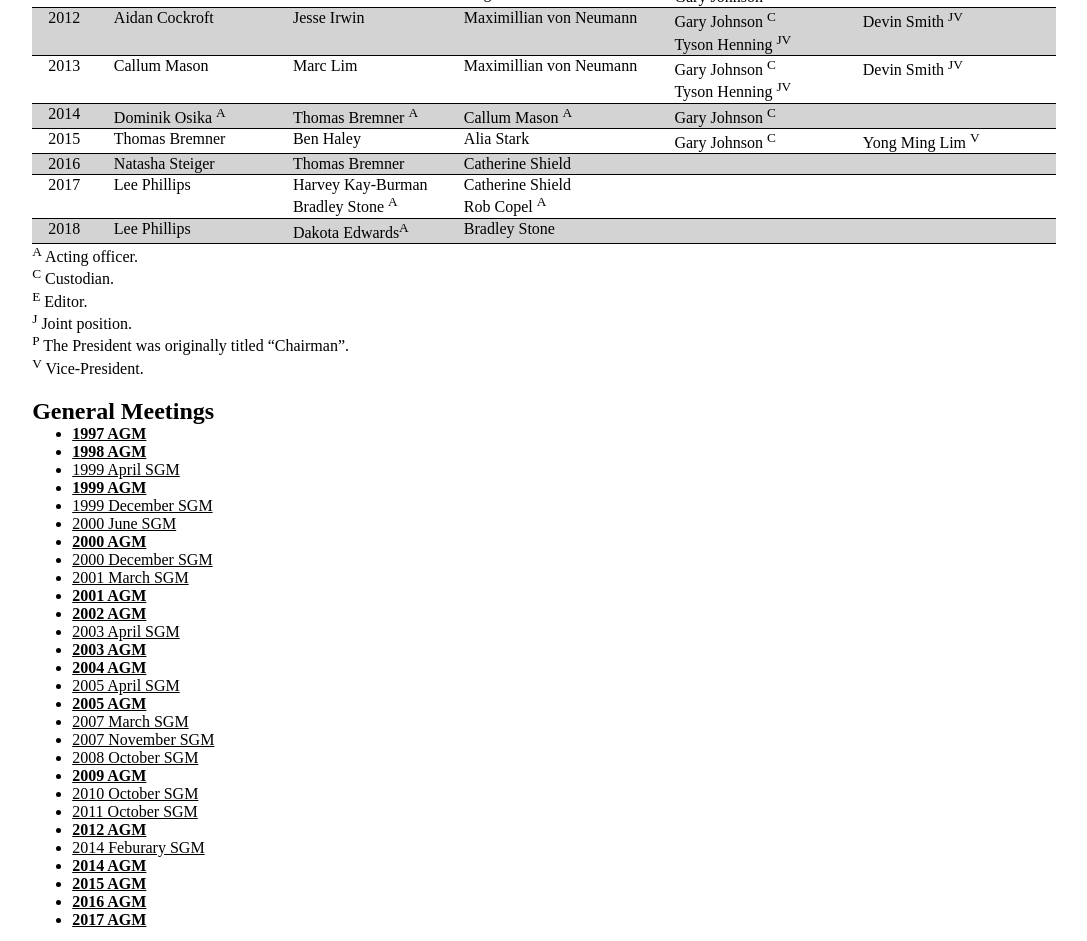
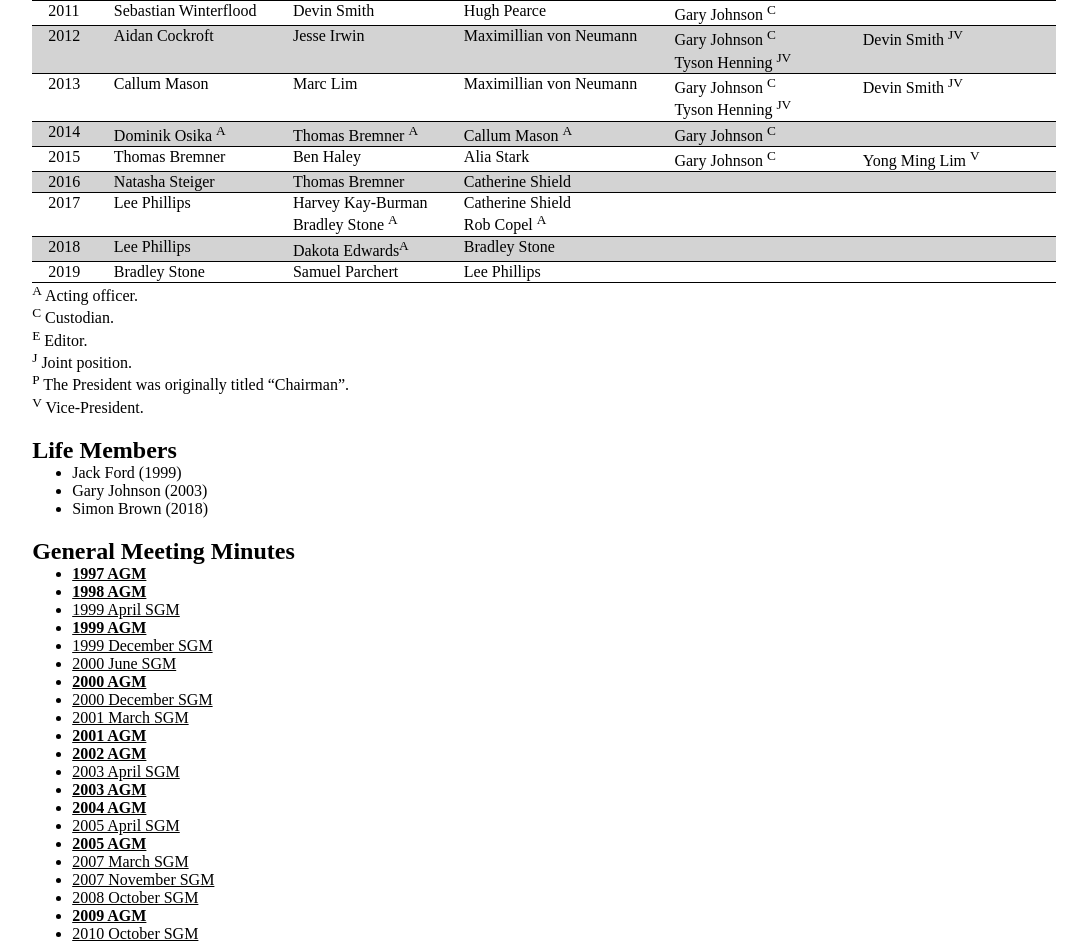
Before and after one commit to QUGS/qugs.org.au, a PHP site: page /about in a window 1280 px wide. Shown: the part 1692-2633 px from the top of the page, without its empty margins (91-1178 px from the left). Run offline with PHP 8.4, Linux system fonts and the light colour scheme.

Commit message:
2018 AGM update

```diff
--- a/about.php
+++ b/about.php
@@ -98,7 +98,8 @@ ul
     <td class="navdesk"><a href="collection">Collection</a></td>
     <td class="navdesk"><a href="about">About</a></td>
     <td class="navmob"><select autocomplete="off" onChange="navig();" id="navig"><option selected hidden value=0>Menu</option><option value="./">Home</option><option value="collection">Collection</option><option value="about">About</option></select></td></tr></table></div>
-<h1>A Brief History of the Society</h1>
+<h1>About the Society</h1>
+<strong><a href="constitution.pdf">Constituion</a></strong>
 <h2>Executive</h2>
 <table class="exec"><tr><td>Year</td><td>President</td><td>Secretary</td><td>Treasurer</td><td colspan="2">Other</td></tr>
 <tr><td>1979</td><td>Ken Toohey <sup>P</sup></td><td>&nbsp;</td><td>&nbsp;</td><td>David Bugler <sup>E</sup></td><td>&nbsp;</td></tr>
@@ -141,6 +142,7 @@ ul
 <tr><td>2016</td><td>Natasha Steiger</td><td>Thomas Bremner</td><td>Catherine Shield</td><td>&nbsp;</td><td>&nbsp;</td></tr>
 <tr><td>2017</td><td>Lee Phillips</td><td>Harvey Kay-Burman<br/>Bradley Stone <sup>A</sup></td><td>Catherine Shield<br/>Rob Copel <sup>A</sup></td><td>&nbsp;</td><td>&nbsp;</td></tr>
 <tr><td>2018</td><td>Lee Phillips</td><td>Dakota Edwards<sup>A</sup></td><td>Bradley Stone</td><td>&nbsp;</td><td>&nbsp;</td></tr>
+<tr><td>2019</td><td>Bradley Stone</td><td>Samuel Parchert</td><td>Lee Phillips</td><td>&nbsp;</td><td>&nbsp;</td></tr>
 </table>
 <div class="column_"><sup>A</sup> Acting officer.<br/>
 <sup>C</sup> Custodian.<br/>
@@ -148,7 +150,11 @@ ul
 <sup>J</sup> Joint position.<br/>
 <div class="column_"><sup>P</sup> The President was originally titled &ldquo;Chairman&rdquo;.<br/>
 <sup>V</sup> Vice-President.</div>
-<h2>General Meetings</h2>
+<h2>Life Members</h2>
+<ul><li>Jack Ford (1999)</li>
+<li>Gary Johnson (2003)</li>
+<li>Simon Brown (2018)</li></ul>
+<h2>General Meeting Minutes</h2>
 <ul><div class="column"><li><strong><a href="minutes/m1997.txt">1997 AGM</a></strong></li>
 <li><strong><a href="minutes/m1998.txt">1998 AGM</a></strong></li>
 <li><a href="minutes/m1999_apr.txt">1999 April SGM</a></li>
@@ -176,7 +182,8 @@ ul
 <li><strong><a href="minutes/m2014.txt">2014 AGM</a></strong></li>
 <li><strong><a href="minutes/m2015.txt">2015 AGM</a></strong></li>
 <li><strong><a href="minutes/m2016.pdf">2016 AGM</a></strong></li>
-<li><strong><a href="minutes/m2017.pdf">2017 AGM</a></strong></li><br/><br/></div></ul>
+<li><strong><a href="minutes/m2017.pdf">2017 AGM</a></strong></li>
+<li><strong><a href="minutes/m2018.pdf">2018 AGM</a></strong></li><br/></div></ul>
 <h2>Queensland Wargamer</h2>
 <ul><div class="column_"><li><a href="wargamer/QW01_Feb79.pdf">Issue One (February, 1979)</a></li>
 <li><a href="wargamer/QW02_May79.pdf">Issue Two (May, 1979)</a></li>
```
Also changed, not shown: 2 other files.
